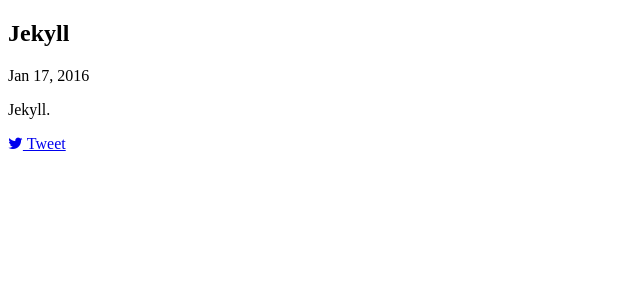
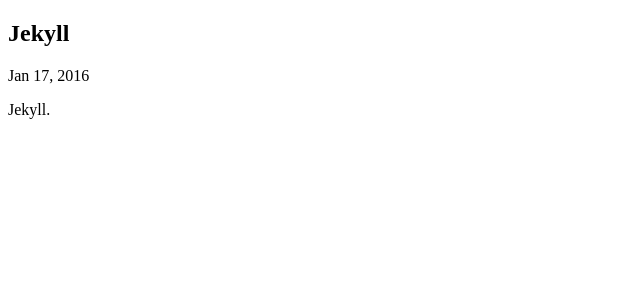
Before and after one commit to menozero/jekyll-sample, a Jekyll site: the page built from _posts/2016-01-17-jekyll.md, in a window 1280 px wide. Shown: the top 300 px of the page, without its empty margins (0-640 px from the left). Built offline with Jekyll 4.4.1, drawn with Linux system fonts in a browser that asks for light colours; nearby versions of some CDN libraries.

Commit message:
Update post.html

```diff
--- a/_includes/post.html
+++ b/_includes/post.html
@@ -12,6 +12,6 @@
   </div>
 
   <footer>
-    {% include link-share-twitter.html %}
+    <!-- { % include link-share-twitter.html % } -->
   </footer>
 </article>
```
